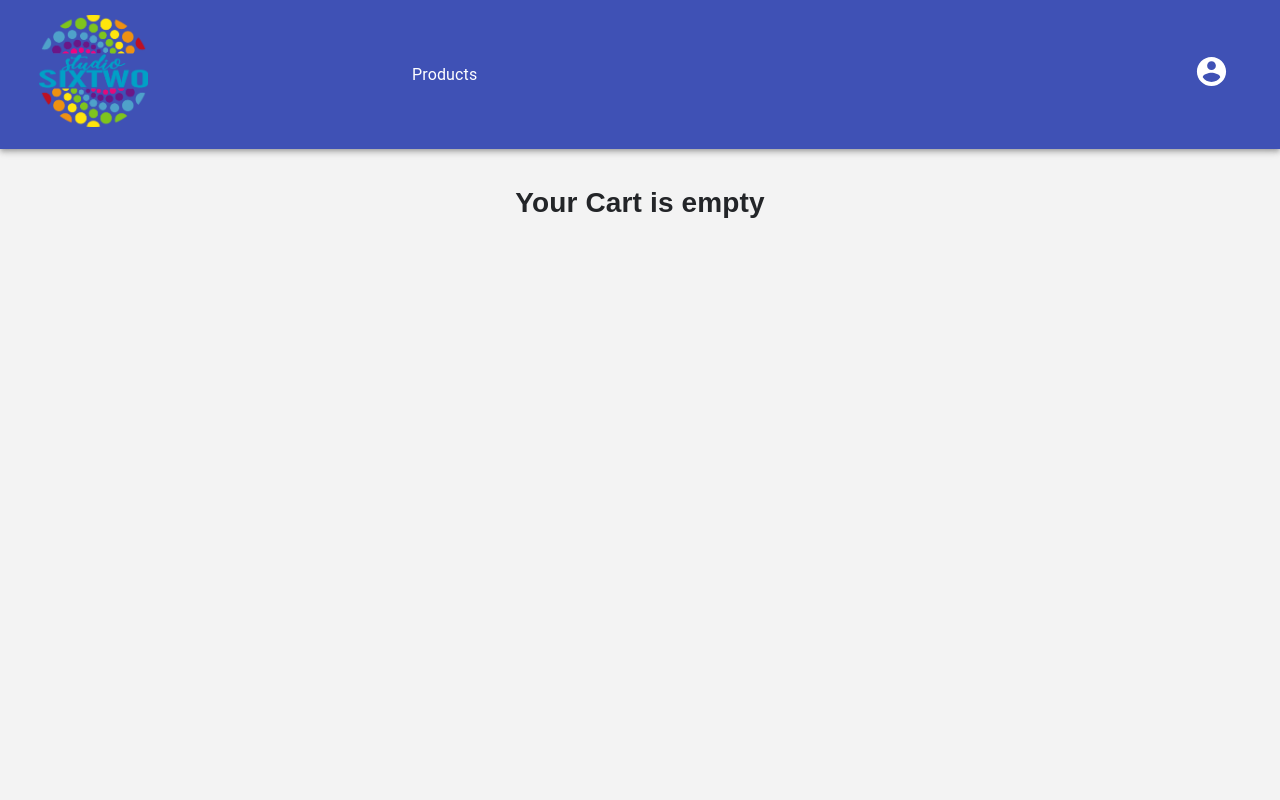
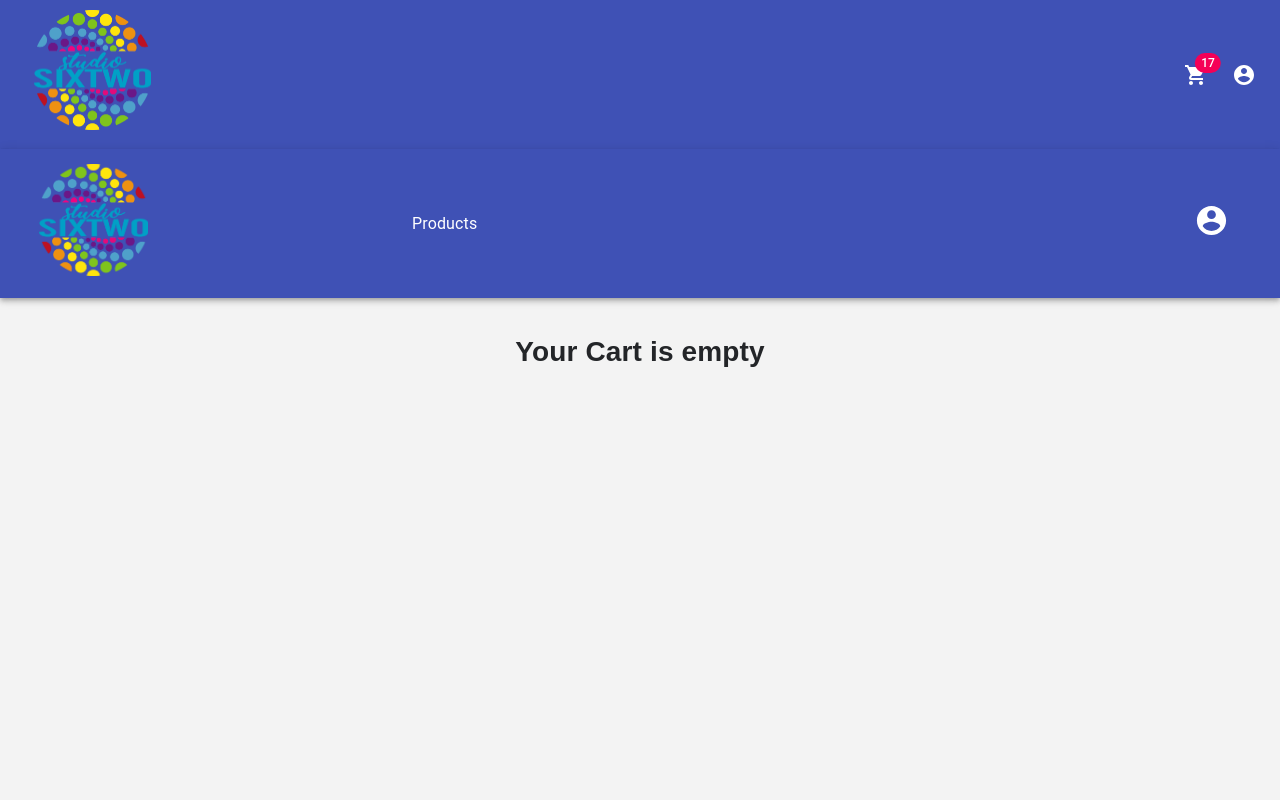
Before and after one commit to jseckman90/shop_frontend, a React (Create React App) app: page /cart in a window 1280 px wide. Shown: the top 800 px of the page. Built offline with nearby package versions, Linux system fonts and the light colour scheme; a web font is replaced by a local one.

Commit message:
added new appbar component to work on

```diff
--- /dev/null
+++ b/src/components/AppBar.js
@@ -0,0 +1,224 @@
+import React from "react";
+import { fade, makeStyles } from "@material-ui/core/styles";
+import AppBar from "@material-ui/core/AppBar";
+import Toolbar from "@material-ui/core/Toolbar";
+import IconButton from "@material-ui/core/IconButton";
+import Typography from "@material-ui/core/Typography";
+import InputBase from "@material-ui/core/InputBase";
+import Badge from "@material-ui/core/Badge";
+import MenuItem from "@material-ui/core/MenuItem";
+import Menu from "@material-ui/core/Menu";
+import MenuIcon from "@material-ui/icons/Menu";
+import SearchIcon from "@material-ui/icons/Search";
+import AccountCircle from "@material-ui/icons/AccountCircle";
+import MailIcon from "@material-ui/icons/Mail";
+import NotificationsIcon from "@material-ui/icons/Notifications";
+import MoreIcon from "@material-ui/icons/MoreVert";
+import ShoppingCartIcon from "@material-ui/icons/ShoppingCart";
+
+const useStyles = makeStyles((theme) => ({
+  grow: {
+    flexGrow: 1,
+  },
+  menuButton: {
+    marginRight: theme.spacing(2),
+  },
+  title: {
+    display: "none",
+    [theme.breakpoints.up("sm")]: {
+      display: "block",
+    },
+  },
+  search: {
+    position: "relative",
+    borderRadius: theme.shape.borderRadius,
+    backgroundColor: fade(theme.palette.common.white, 0.15),
+    "&:hover": {
+      backgroundColor: fade(theme.palette.common.white, 0.25),
+    },
+    marginRight: theme.spacing(2),
+    marginLeft: 0,
+    width: "100%",
+    [theme.breakpoints.up("sm")]: {
+      marginLeft: theme.spacing(3),
+      width: "auto",
+    },
+  },
+  searchIcon: {
+    padding: theme.spacing(0, 2),
+    height: "100%",
+    position: "absolute",
+    pointerEvents: "none",
+    display: "flex",
+    alignItems: "center",
+    justifyContent: "center",
+  },
+  inputRoot: {
+    color: "inherit",
+  },
+  inputInput: {
+    padding: theme.spacing(1, 1, 1, 0),
+    // vertical padding + font size from searchIcon
+    paddingLeft: `calc(1em + ${theme.spacing(4)}px)`,
+    transition: theme.transitions.create("width"),
+    width: "100%",
+    [theme.breakpoints.up("md")]: {
+      width: "20ch",
+    },
+  },
+  sectionDesktop: {
+    display: "none",
+    [theme.breakpoints.up("md")]: {
+      display: "flex",
+    },
+  },
+  sectionMobile: {
+    display: "flex",
+    [theme.breakpoints.up("md")]: {
+      display: "none",
+    },
+  },
+}));
+
+const PrimaryAppBar = () => {
+  const classes = useStyles();
+  const [anchorEl, setAnchorEl] = React.useState(null);
+  const [mobileMoreAnchorEl, setMobileMoreAnchorEl] = React.useState(null);
+
+  const isMenuOpen = Boolean(anchorEl);
+  const isMobileMenuOpen = Boolean(mobileMoreAnchorEl);
+
+  const handleProfileMenuOpen = (event) => {
+    setAnchorEl(event.currentTarget);
+  };
+
+  const handleMobileMenuClose = () => {
+    setMobileMoreAnchorEl(null);
+  };
+
+  const handleMenuClose = () => {
+    setAnchorEl(null);
+    handleMobileMenuClose();
+  };
+
+  const handleMobileMenuOpen = (event) => {
+    setMobileMoreAnchorEl(event.currentTarget);
+  };
+
+  const menuId = "primary-search-account-menu";
+  const renderMenu = (
+    <Menu
+      anchorEl={anchorEl}
+      anchorOrigin={{ vertical: "top", horizontal: "right" }}
+      id={menuId}
+      keepMounted
+      transformOrigin={{ vertical: "top", horizontal: "right" }}
+      open={isMenuOpen}
+      onClose={handleMenuClose}>
+      <MenuItem onClick={handleMenuClose}>Profile</MenuItem>
+      <MenuItem onClick={handleMenuClose}>My account</MenuItem>
+    </Menu>
+  );
+
+  const mobileMenuId = "primary-search-account-menu-mobile";
+  const renderMobileMenu = (
+    <Menu
+      anchorEl={mobileMoreAnchorEl}
+      anchorOrigin={{ vertical: "top", horizontal: "right" }}
+      id={mobileMenuId}
+      keepMounted
+      transformOrigin={{ vertical: "top", horizontal: "right" }}
+      open={isMobileMenuOpen}
+      onClose={handleMobileMenuClose}>
+      <MenuItem>
+        <IconButton aria-label="show 4 new mails" color="inherit">
+          <Badge badgeContent={4} color="secondary">
+            <MailIcon />
+          </Badge>
+        </IconButton>
+        <p>Messages</p>
+      </MenuItem>
+      <MenuItem>
+        <IconButton aria-label="show 11 new notifications" color="inherit">
+          <Badge badgeContent={11} color="secondary">
+            <NotificationsIcon />
+          </Badge>
+        </IconButton>
+        <p>Notifications</p>
+      </MenuItem>
+      <MenuItem onClick={handleProfileMenuOpen}>
+        <IconButton
+          aria-label="account of current user"
+          aria-controls="primary-search-account-menu"
+          aria-haspopup="true"
+          color="inherit">
+          <AccountCircle />
+        </IconButton>
+        <p>Profile</p>
+      </MenuItem>
+    </Menu>
+  );
+
+  return (
+    <div className={classes.grow}>
+      <AppBar position="static">
+        <Toolbar>
+          {/* <IconButton
+            edge="start"
+            className={classes.menuButton}
+            color="inherit"
+            aria-label="open drawer">
+            <MenuIcon />
+          </IconButton> */}
+          <Typography className={classes.title} variant="h6" noWrap>
+            <img src="/logo.png" style={{ height: "7em", padding: "10px" }} />
+          </Typography>
+          {/* <div className={classes.search}>
+            <div className={classes.searchIcon}>
+              <SearchIcon />
+            </div>
+            <InputBase
+              placeholder="Search…"
+              classes={{
+                root: classes.inputRoot,
+                input: classes.inputInput,
+              }}
+              inputProps={{ "aria-label": "search" }}
+            />
+          </div> */}
+          <div className={classes.grow} />
+          <div className={classes.sectionDesktop}>
+            <IconButton aria-label="show 17 new notifications" color="inherit">
+              <Badge badgeContent={17} color="secondary">
+                <ShoppingCartIcon />
+              </Badge>
+            </IconButton>
+            <IconButton
+              edge="end"
+              aria-label="account of current user"
+              aria-controls={menuId}
+              aria-haspopup="true"
+              onClick={handleProfileMenuOpen}
+              color="inherit">
+              <AccountCircle />
+            </IconButton>
+          </div>
+          <div className={classes.sectionMobile}>
+            <IconButton
+              aria-label="show more"
+              aria-controls={mobileMenuId}
+              aria-haspopup="true"
+              onClick={handleMobileMenuOpen}
+              color="inherit">
+              <MoreIcon />
+            </IconButton>
+          </div>
+        </Toolbar>
+      </AppBar>
+      {renderMobileMenu}
+      {renderMenu}
+    </div>
+  );
+};
+
+export default PrimaryAppBar;
--- a/src/components/Nav.js
+++ b/src/components/Nav.js
@@ -6,6 +6,7 @@
 import AccountCircleIcon from "@material-ui/icons/AccountCircle";
 import IconButton from "@material-ui/core/IconButton";
 import ShoppingCartIcon from "@material-ui/icons/ShoppingCart";
+import PrimaryAppBar from "./AppBar";
 
 const useStyles = makeStyles(() => ({
   typographyStyles: {
@@ -24,6 +25,7 @@
 
   return (
     <div>
+      <PrimaryAppBar />
       <AppBar position="static" className={classes.appBar}>
         <Toolbar>
           <Typography className={classes.typographyStyles}>
@@ -75,86 +77,6 @@
           )}
         </Toolbar>
       </AppBar>
-
-      {/* <nav class="navbar navbar-expand-lg navbar-light bg-light">
-          <Link to="/" className="navbar-brand">
-            <img src="/logo.png" style={{ height: "7em" }} />
-          </Link>
-          <button
-            class="navbar-toggler"
-            type="button"
-            data-toggle="collapse"
-            data-target="#navbarSupportedContent"
-            aria-controls="navbarSupportedContent"
-            aria-expanded="false"
-            aria-label="Toggle navigation">
-            <span class="navbar-toggler-icon"></span>
-          </button>
-
-          <div class="collapse navbar-collapse" id="navbarSupportedContent">
-            <ul class="navbar-nav mr-auto">
-              <li class="nav-item active">
-                <Link to="/" class="nav-link">
-                  Home
-                </Link>
-              </li>
-              <li class="nav-item">
-                <Link to="/" class="nav-link">
-                  Items
-                </Link>
-              </li>
-
-              {token ? (
-                <li class="nav-item">
-                  <Link to="/orderhistory" class="nav-link">
-                    Order History
-                  </Link>
-                </li>
-              ) : null}
-
-              {token ? (
-                <Link
-                  to="/"
-                  onClick={() =>
-                    setAppState({
-                      ...appState,
-                      token: null,
-                      userId: null,
-                      inCart: false,
-                    })
-                  }>
-                  Log Out
-                </Link>
-              ) : null}
-              {!token ? (
-                <>
-                  <li class="nav-item">
-                    <Link to="/login" class="nav-link">
-                      Login
-                    </Link>
-                  </li>
-                  <li class="nav-item">
-                    <Link to="/signup" class="nav-link">
-                      Signup
-                    </Link>
-                  </li>{" "}
-                </>
-              ) : null}
-            </ul>
-            {token ? (
-              <div class="form-inline my-2 my-lg-0">
-                <Link to="/cart" class="nav-link">
-                  <i class="fas fa-shopping-cart"></i>
-                  {inCart ? (
-                    <div>
-                      <p>!</p>
-                    </div>
-                  ) : null}
-                </Link>
-              </div>
-            ) : null}
-          </div>
-        </nav> */}
     </div>
   );
 };
--- a/src/components/Product.js
+++ b/src/components/Product.js
@@ -2,6 +2,7 @@
 import { Link } from "react-router-dom";
 import { useHistory } from "react-router";
 import { AppContext } from "../App";
+
 import { makeStyles } from "@material-ui/core/styles";
 import clsx from "clsx";
 import Card from "@material-ui/core/Card";
@@ -24,14 +25,12 @@
     setAppState({ ...appState, product: product });
   };
 
-  const history = useHistory();
-
   const isUserLoggedIn = () => {
     if (userId && token) {
       console.log(userId);
       createOrder(product);
     } else {
-      history.push("/login");
+      props.history.push("/login");
     }
   };
 
@@ -117,6 +116,7 @@
           title="Product"
         />
       </Link>
+
       <CardContent>
         {/* <Typography
           variant="headline"
--- a/src/pages/Products.js
+++ b/src/pages/Products.js
@@ -1,6 +1,7 @@
 import React from "react";
 import { AppContext } from "../App";
 import Product from "../components/Product";
+
 import { Grid } from "@material-ui/core";
 
 const Items = (props) => {
```
Also changed, not shown: 1 other file (tests, documents, lock files or other folders).
